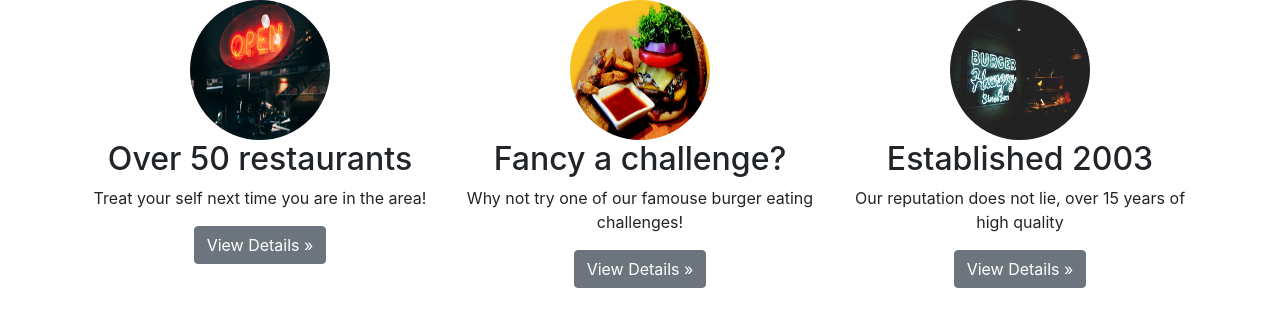
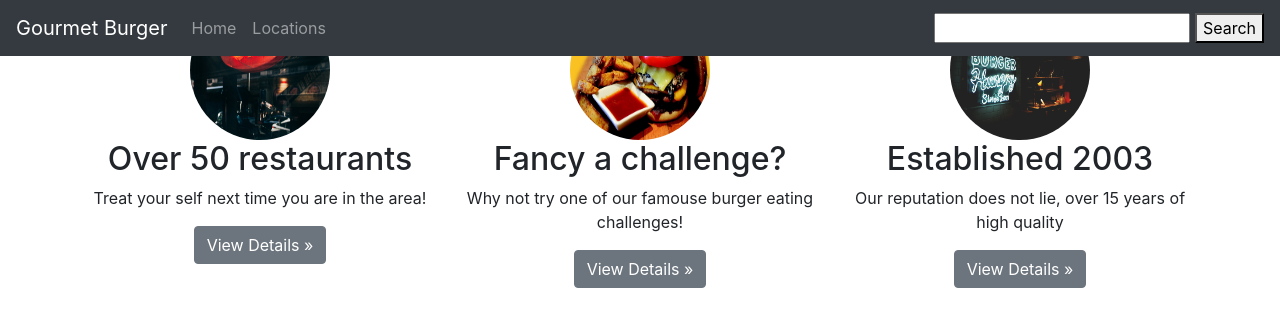
Before and after one commit to ac516/gourmet_burgers, a plain HTML site: page index.html in a window 1280 px wide. Drawn offline with nearby package versions, Linux system fonts and the light colour scheme.

Commit message:
completed navbar

```diff
--- a/index.html
+++ b/index.html
@@ -12,6 +12,23 @@
 </head>
 
 <body>
+    <header>
+        <nav class="navbar navbar-expand-md navbar-dark fixed-top bg-dark">
+            <a class="navbar-brand" href="#">Gourmet Burger</a>
+            <button class="navbar-toggler" typy="button" data-toggle="collapse" data-target="#navbarCollapse"><span class="navbar-toggler-icon"></span></button>
+            <div class="collapse navbar-collapse" id="navbarCollapse">
+                <ul class="navbar-nav mr-auto">
+                    <li class="nav-item"><a class="nav-link" href="#">Home</a></li>
+                    <li class="nav-item"><a class="nav-link" href="#">Locations</a></li>
+                </ul>
+                <form action="">
+                    <input type="text">
+                    <button type="submit">Search</button>
+                </form>
+            </div>
+        </nav>
+    </header>
+
     <div class="container text-center">
         <div class="row">
             <div class="col-md-4">
```
